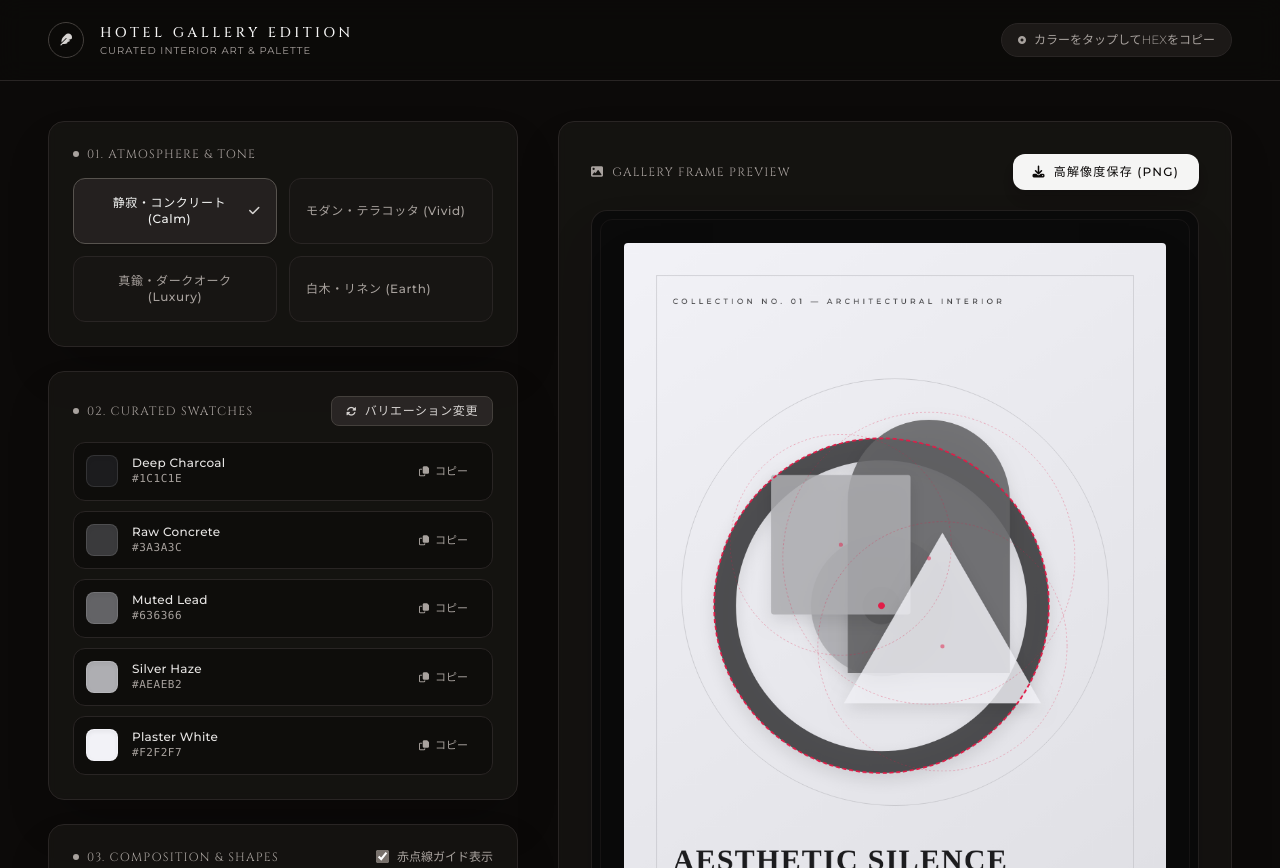
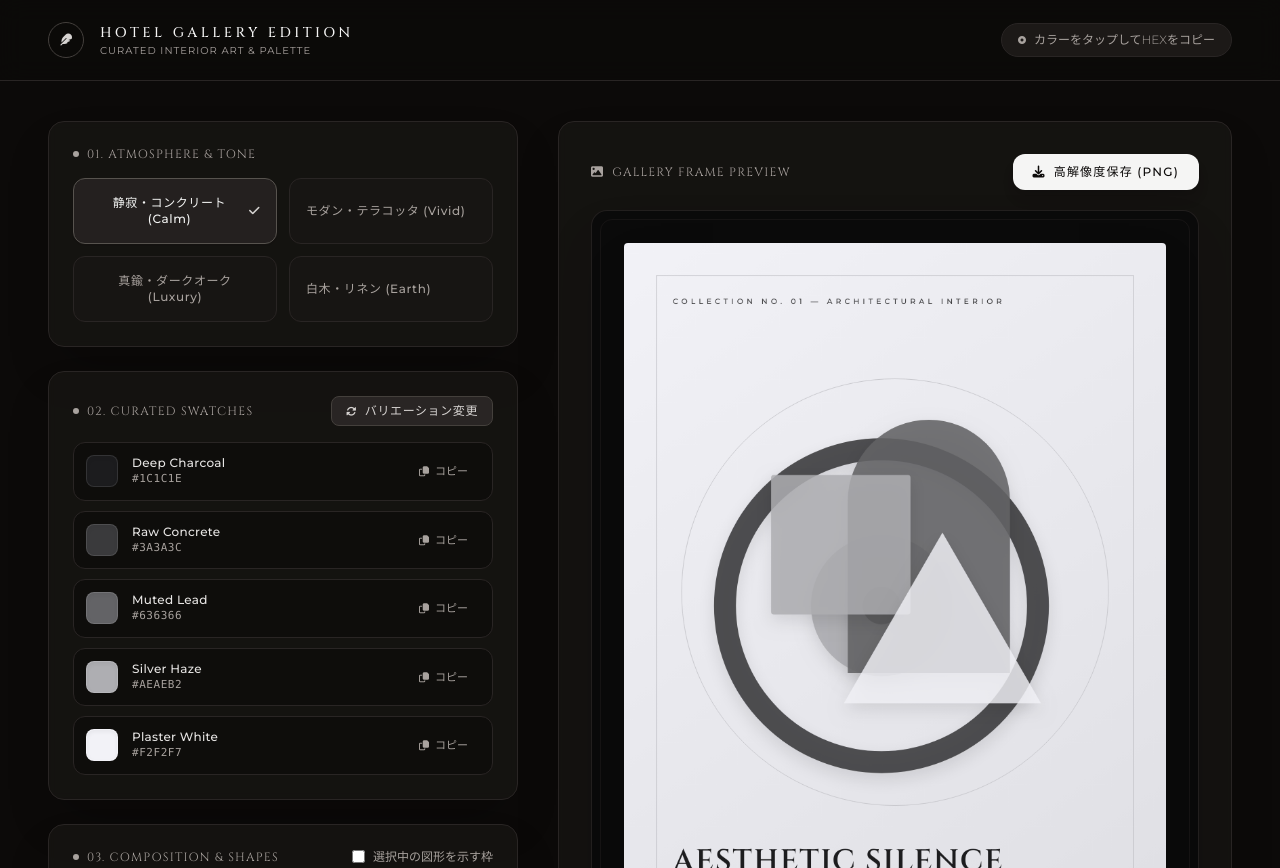
Before and after one commit to kohaku-kobayashi/design-planner, a plain HTML site: page index.html in a window 1280 px wide. Shown: the top 868 px of the page. Drawn offline with nearby package versions, Linux system fonts and the light colour scheme.

Commit message:
既存不具合の修正：パレット名・クリック判定・フォント読込・字間
- サブタイトルが色名を表示していた誤りを修正し、パレット名を表示する
- クリック判定を描画と同じ基準サイズ・同じ図形の輪郭（Path2D）で行い、前面の図形を優先する
- Webフォントの読み込みを待ってから初回描画し、後から読み込まれた字形でも描き直す
- ctx.letterSpacing 非対応ブラウザでは1文字ずつ描いて字間を再現する
- 赤点線ガイドを初期非表示にし、名称を「選択中の図形を示す枠」に変更

Co-Authored-By: Claude Opus 5.5 <noreply@anthropic.com>

```diff
--- a/index.html
+++ b/index.html
@@ -94,8 +94,8 @@
                         <span class="w-1.5 h-1.5 rounded-full bg-stone-400"></span> 03. Composition & Shapes
                     </h2>
                     <label class="flex items-center gap-2 text-xs text-stone-400 font-light cursor-pointer">
-                        <input type="checkbox" id="show-red-outline" checked class="rounded accent-stone-500 bg-stone-950 border-stone-700">
-                        赤点線ガイド表示
+                        <input type="checkbox" id="show-red-outline" class="rounded accent-stone-500 bg-stone-950 border-stone-700">
+                        選択中の図形を示す枠
                     </label>
                 </div>
 
@@ -249,7 +249,7 @@
             mood: 'calm',
             paletteIndex: 0,
             scale: 1.0,
-            showRedOutline: true,
+            showRedOutline: false,
             title: 'AESTHETIC SILENCE',
             selectedIndex: 0,
             shapeLayers: [
@@ -274,16 +274,46 @@
         const subShapeControls = document.getElementById('sub-shape-controls');
         const showRedOutlineCheck = document.getElementById('show-red-outline');
 
-        function init() {
+        // 図形の大きさ・位置の基準（描画とクリック判定で共通に使う）
+        const BASE_SIZE = 210;
+        function getLayout() {
+            return {
+                centerX: canvas.width / 2,
+                centerY: canvas.height / 2 - 50,
+                baseSize: BASE_SIZE * state.scale
+            };
+        }
+
+        // ポスター用フォントの読み込みを待つ（オフライン等で読めない場合も数秒で描画に進む）
+        function waitForFonts() {
+            if (!document.fonts || !document.fonts.load) return Promise.resolve();
+            const loads = [
+                document.fonts.load('600 44px "Cinzel"'),
+                document.fonts.load('400 13px "Montserrat"'),
+                document.fonts.load('500 11px "Montserrat"'),
+                document.fonts.load('600 44px "Shippori Mincho"', 'あ漢')
+            ];
+            const timeout = new Promise(resolve => setTimeout(resolve, 3000));
+            return Promise.race([Promise.all(loads).then(() => document.fonts.ready), timeout]).catch(() => {});
+        }
+
+        async function init() {
             bindEvents();
             renderSubShapeControls();
             renderPaletteList();
+            await waitForFonts();
             drawPoster();
+            // 後から読み込まれた字形（日本語の追加サブセット等）があれば描き直す
+            if (document.fonts) document.fonts.addEventListener('loadingdone', () => drawPoster());
+        }
+
+        function getCurrentPalette() {
+            const moodPalettes = PALETTE_DATA[state.mood];
+            return moodPalettes[state.paletteIndex % moodPalettes.length];
         }
 
         function getCurrentColors() {
-            const moodPalettes = PALETTE_DATA[state.mood];
-            return moodPalettes[state.paletteIndex % moodPalettes.length].colors;
+            return getCurrentPalette().colors;
         }
 
         function renderPaletteList() {
@@ -480,21 +510,7 @@
                 const clickX = (e.clientX - rect.left) * scaleX;
                 const clickY = (e.clientY - rect.top) * scaleY;
 
-                const centerX = canvas.width / 2;
-                const centerY = canvas.height / 2 - 50;
-                const baseSize = 220 * state.scale;
-
-                let clickedIdx = -1;
-
-                state.shapeLayers.forEach((layer, idx) => {
-                    const lx = centerX + layer.offsetX * state.scale;
-                    const ly = centerY + layer.offsetY * state.scale;
-                    const r = baseSize * layer.size;
-                    const dist = Math.hypot(clickX - lx, clickY - ly);
-                    if (dist < r + 25) {
-                        clickedIdx = idx;
-                    }
-                });
+                const clickedIdx = hitTestShape(clickX, clickY);
 
                 if (clickedIdx !== -1) {
                     state.selectedIndex = clickedIdx;
@@ -537,9 +553,7 @@
             ctx.lineWidth = 1;
             ctx.strokeRect(48, 48, width - 96, height - 96);
 
-            const centerX = width / 2;
-            const centerY = height / 2 - 50;
-            const baseSize = 210 * state.scale;
+            const { centerX, centerY, baseSize } = getLayout();
 
             // 背景の円形幾何学スタンプ
             ctx.strokeStyle = adjustBrightness(colors[4] || '#FAF8F5', -16);
@@ -604,20 +618,63 @@
             drawHotelTypography(width, height, colors, paletteObj);
         }
 
+        // 図形の輪郭（描画とクリック判定の両方で使う）
+        function shapePath(type, x, y, radius) {
+            const p = new Path2D();
+            if (type === 'triangle') {
+                for (let i = 0; i < 3; i++) {
+                    const angle = (i * 120 - 90) * Math.PI / 180;
+                    const tx = x + radius * Math.cos(angle);
+                    const ty = y + radius * Math.sin(angle);
+                    if (i === 0) p.moveTo(tx, ty);
+                    else p.lineTo(tx, ty);
+                }
+                p.closePath();
+            } else if (type === 'double-circle') {
+                // 外側の輪の太さぶんを含めた円
+                p.arc(x, y, radius * 1.07, 0, Math.PI * 2);
+            } else if (type === 'rect') {
+                const side = radius * 1.4;
+                p.rect(x - side / 2, y - side / 2, side, side);
+            } else if (type === 'arch') {
+                const w = radius * 1.2;
+                const h = radius * 1.7;
+                p.arc(x, y - h / 4, w / 2, Math.PI, 0, false);
+                p.lineTo(x + w / 2, y + h / 2);
+                p.lineTo(x - w / 2, y + h / 2);
+                p.closePath();
+            } else if (type === 'wave') {
+                p.ellipse(x, y, radius * 1.3, radius * 0.65, Math.PI / 8, 0, Math.PI * 2);
+            }
+            return p;
+        }
+
+        // 前面（後に描いた図形）から順に判定し、最初に当たった図形を返す
+        function hitTestShape(px, py) {
+            const { centerX, centerY, baseSize } = getLayout();
+            ctx.save();
+            ctx.setTransform(1, 0, 0, 1, 0, 0);
+            ctx.lineWidth = 24; // 指でも選びやすいよう輪郭の外側にも少し余裕を持たせる
+            let found = -1;
+            for (let idx = state.shapeLayers.length - 1; idx >= 0; idx--) {
+                const layer = state.shapeLayers[idx];
+                const lx = centerX + layer.offsetX * state.scale;
+                const ly = centerY + layer.offsetY * state.scale;
+                const path = shapePath(layer.type, lx, ly, baseSize * layer.size);
+                if (ctx.isPointInPath(path, px, py) || ctx.isPointInStroke(path, px, py)) {
+                    found = idx;
+                    break;
+                }
+            }
+            ctx.restore();
+            return found;
+        }
+
         function drawTriangle(x, y, radius, color) {
             ctx.save();
             ctx.fillStyle = color;
             ctx.globalAlpha = 0.82;
-            ctx.beginPath();
-            for (let i = 0; i < 3; i++) {
-                const angle = (i * 120 - 90) * Math.PI / 180;
-                const tx = x + radius * Math.cos(angle);
-                const ty = y + radius * Math.sin(angle);
-                if (i === 0) ctx.moveTo(tx, ty);
-                else ctx.lineTo(tx, ty);
-            }
-            ctx.closePath();
-            ctx.fill();
+            ctx.fill(shapePath('triangle', x, y, radius));
             ctx.restore();
         }
 
@@ -679,27 +736,60 @@
             ctx.restore();
         }
 
+        // 字間つきで文字を描く。ctx.letterSpacing 非対応のブラウザでは1文字ずつ並べて同じ見た目にする
+        const SUPPORTS_LETTER_SPACING = 'letterSpacing' in CanvasRenderingContext2D.prototype;
+        function measureSpaced(text, spacing) {
+            if (!spacing) return ctx.measureText(text).width;
+            if (SUPPORTS_LETTER_SPACING) {
+                ctx.letterSpacing = `${spacing}px`;
+                const w = ctx.measureText(text).width;
+                ctx.letterSpacing = '0px';
+                return w;
+            }
+            let w = 0;
+            for (const ch of text) w += ctx.measureText(ch).width + spacing;
+            return w;
+        }
+        function fillSpacedText(text, x, y, spacing = 0, align = 'left') {
+            const total = measureSpaced(text, spacing);
+            let startX = x;
+            if (align === 'center') startX = x - total / 2;
+            else if (align === 'right') startX = x - total;
+            const prevAlign = ctx.textAlign;
+            ctx.textAlign = 'left';
+            if (!spacing) {
+                ctx.fillText(text, startX, y);
+            } else if (SUPPORTS_LETTER_SPACING) {
+                ctx.letterSpacing = `${spacing}px`;
+                ctx.fillText(text, startX, y);
+                ctx.letterSpacing = '0px';
+            } else {
+                let cx = startX;
+                for (const ch of text) {
+                    ctx.fillText(ch, cx, y);
+                    cx += ctx.measureText(ch).width + spacing;
+                }
+            }
+            ctx.textAlign = prevAlign;
+        }
+
         function drawHotelTypography(width, height, colors, paletteObj) {
             ctx.save();
 
             // 上部コレクション表記
             ctx.fillStyle = colors[1];
             ctx.font = '500 11px "Montserrat", sans-serif';
-            ctx.letterSpacing = '5px';
-            ctx.fillText(`COLLECTION NO. 0${state.paletteIndex + 1} — ARCHITECTURAL INTERIOR`, 72, 90);
+            fillSpacedText(`COLLECTION NO. 0${state.paletteIndex + 1} — ARCHITECTURAL INTERIOR`, 72, 90, 5);
 
             // メインタイトル（洗練されたセリフ書体風）
             ctx.fillStyle = colors[0];
             ctx.font = '600 44px "Cinzel", "Shippori Mincho", serif';
-            ctx.letterSpacing = '2px';
-            ctx.textAlign = 'left';
-            ctx.fillText(state.title, 72, height - 205);
+            fillSpacedText(state.title, 72, height - 205, 2);
 
-            // サブタイトル
+            // サブタイトル（パレット名はパレット本体から取る）
             ctx.fillStyle = colors[2];
             ctx.font = '400 13px "Montserrat", sans-serif';
-            ctx.letterSpacing = '1.5px';
-            ctx.fillText(`TONE: ${state.mood.toUpperCase()} / PALETTE: ${paletteObj[state.paletteIndex % paletteObj.length]?.name || 'Curated'}`, 72, height - 162);
+            fillSpacedText(`TONE: ${state.mood.toUpperCase()} / PALETTE: ${getCurrentPalette().name}`, 72, height - 162, 1.5);
 
             // 下部カラーパレットスウォッチ
             const barY = height - 110;
@@ -713,16 +803,13 @@
 
                 ctx.fillStyle = colors[1];
                 ctx.font = '400 9px "Montserrat", monospace';
-                ctx.letterSpacing = '1px';
-                ctx.textAlign = 'center';
-                ctx.fillText(paletteObj[idx].hex, 72 + (idx + 0.5) * blockWidth, barY + barHeight + 16);
+                fillSpacedText(paletteObj[idx].hex, 72 + (idx + 0.5) * blockWidth, barY + barHeight + 16, 1, 'center');
             });
 
             // フッタークレジット
             ctx.fillStyle = colors[2];
             ctx.font = '400 10px "Montserrat", monospace';
-            ctx.textAlign = 'right';
-            ctx.fillText(`HOTEL GALLERY COLLECTION © 2026`, width - 72, height - 42);
+            fillSpacedText(`HOTEL GALLERY COLLECTION © 2026`, width - 72, height - 42, 0, 'right');
 
             ctx.restore();
         }
```
